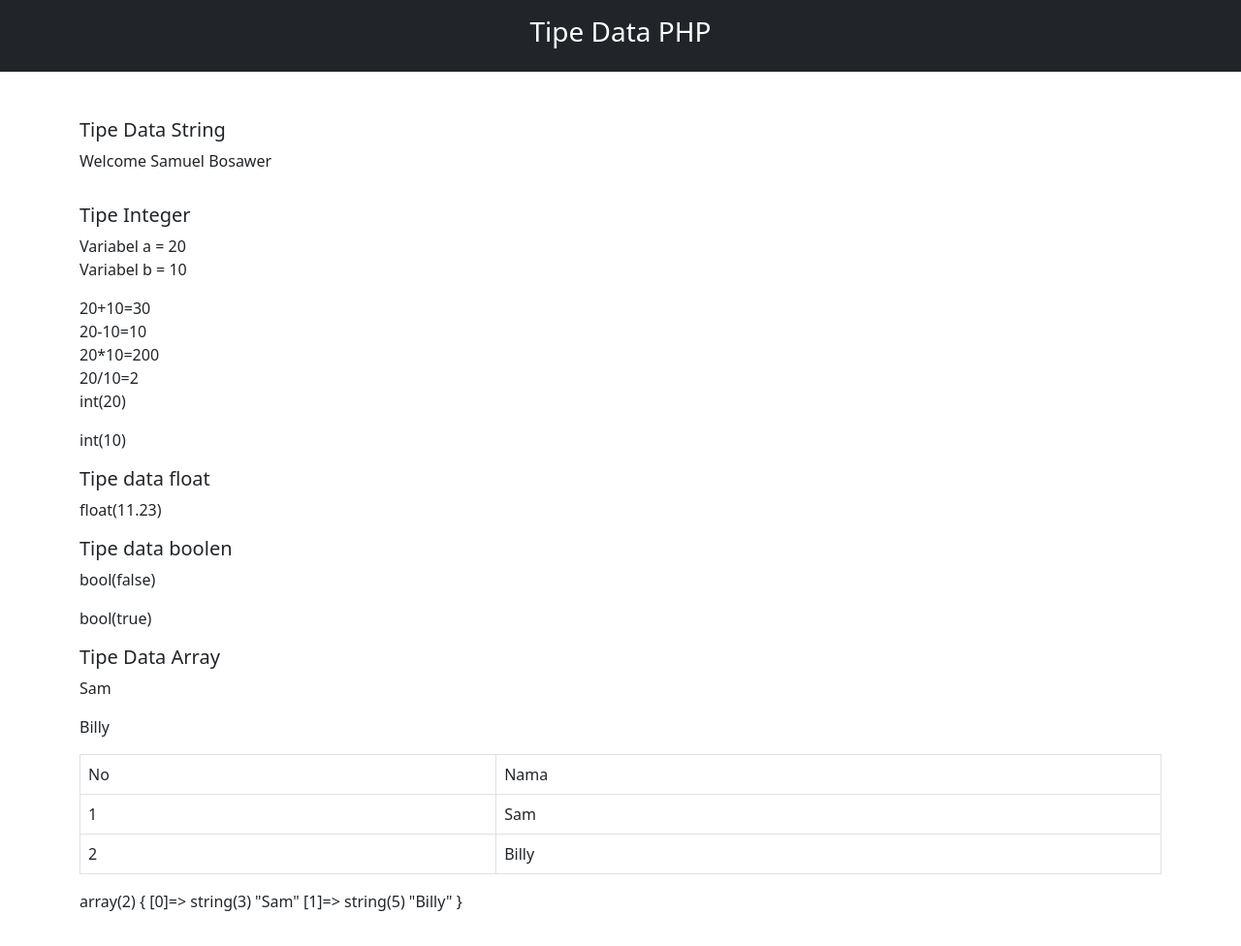
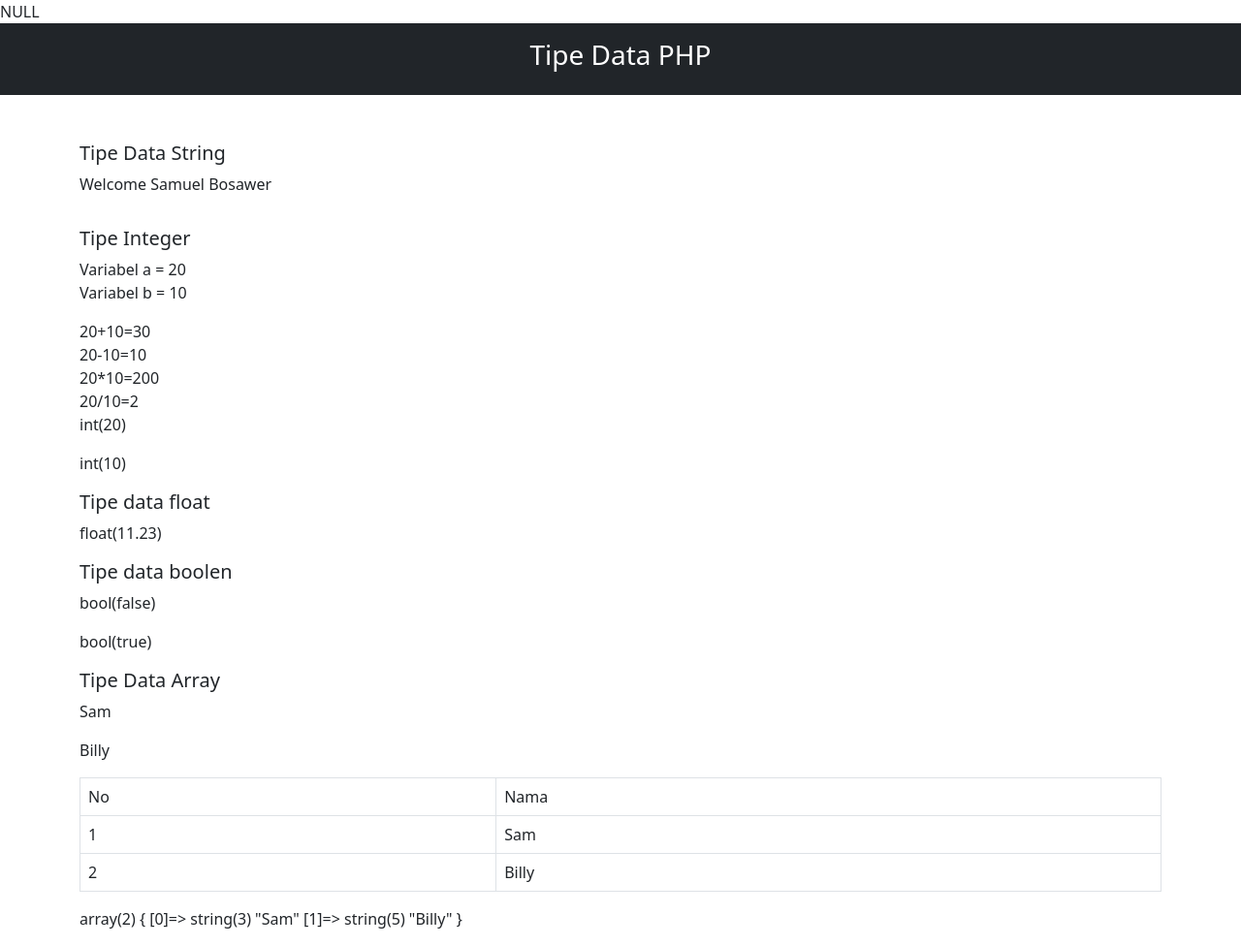
Before and after one commit to samuelbosawer/sacode-php-iii-day02-2023, a PHP site: page / in a window 1280 px wide. Shown: the whole page at 97% size. Before the commit the page ends 940 px from the top, so only its background shows below. Run offline with PHP 8.4, Linux system fonts and the light colour scheme.

Commit message:
➕ Updated

```diff
--- a/index.php
+++ b/index.php
@@ -43,6 +43,11 @@ $or = $true ||  $false;
 
 // $nama = array('Sam', 'Billy', 'Anjas','Alpais');
 $nama = ['Sam', 'Billy'];
+
+$null = null;
+$tes = '';
+
+var_dump($null)
 
 ?>
 <!doctype html>
```
Also changed, not shown: README.md.
